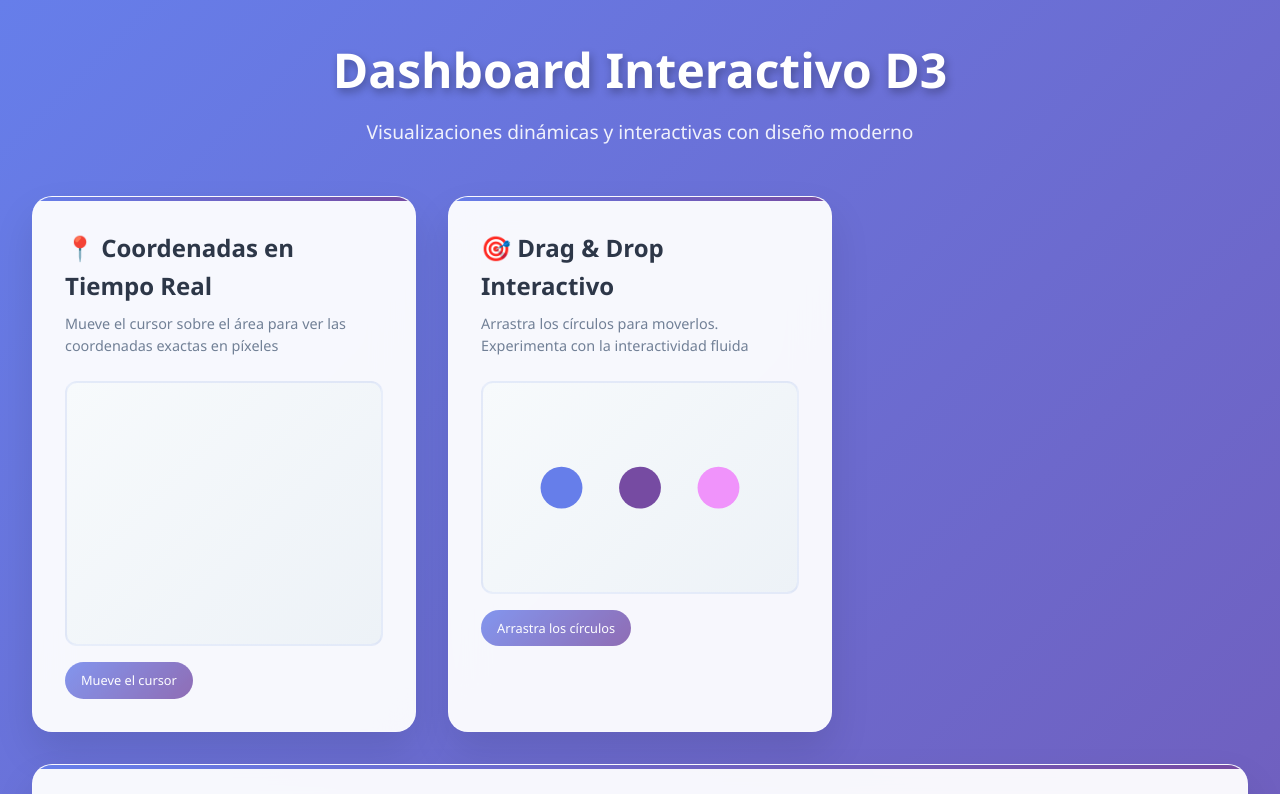
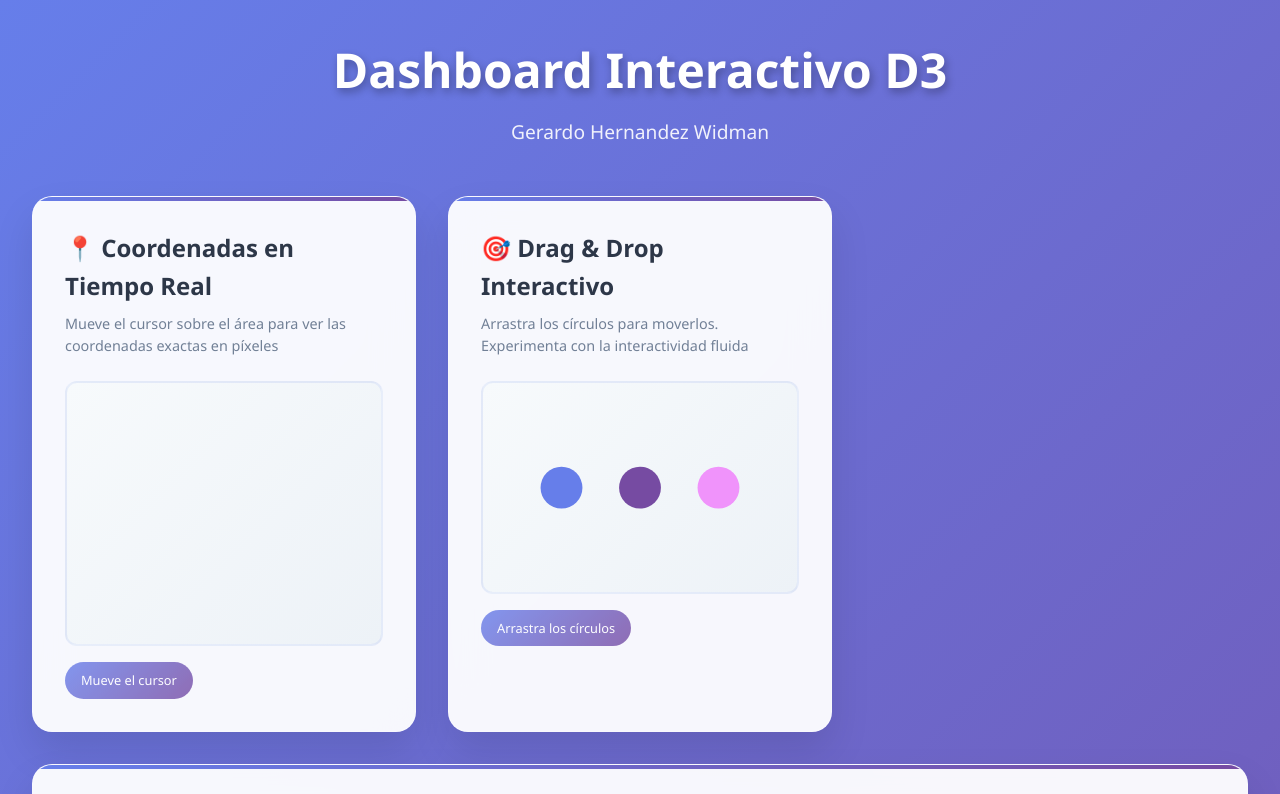
Before and after one commit to widmanhg/primerinformeD3, a plain HTML site: page index.html in a window 1280 px wide. Shown: the top 794 px of the page. Drawn offline with nearby package versions, Linux system fonts and the light colour scheme.

Commit message:
Update index.html

```diff
--- a/index.html
+++ b/index.html
@@ -212,7 +212,7 @@
   <div class="container">
     <div class="header">
       <h1>Dashboard Interactivo D3</h1>
-      <p>Visualizaciones dinámicas y interactivas con diseño moderno</p>
+      <p>Gerardo Hernandez Widman</p>
     </div>
 
     <div class="dashboard-grid">
```
